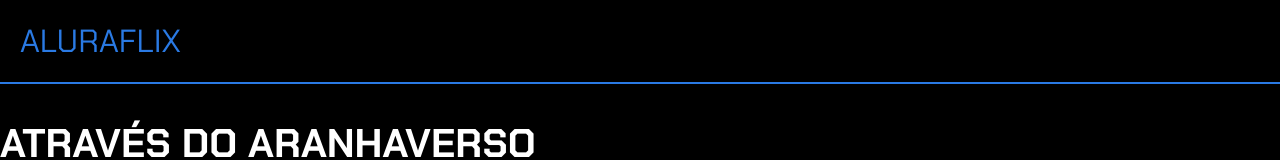
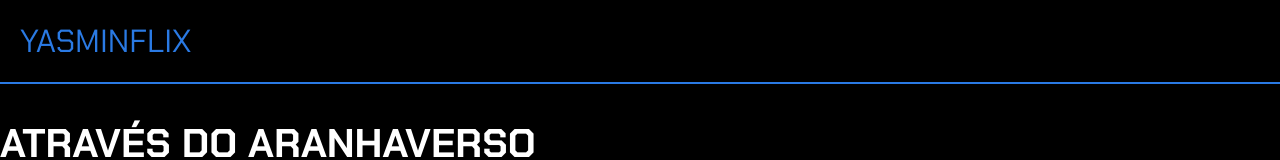
Before and after one commit to yasmin14805/yasminflix-, a plain HTML site: page index.html in a window 1280 px wide. Shown: the top 160 px of the page. Drawn offline with Linux system fonts and the light colour scheme.

Commit message:
Alterando aluraflix para Yasminflix

```diff
--- a/index.html
+++ b/index.html
@@ -2,7 +2,7 @@
 
 <head>
     <link rel="stylesheet" href="styles.css" />
-    <title>Aluraflix</title><link rel="preconnect" href="https://fonts.googleapis.com">
+    <title>YasminFlix</title><link rel="preconnect" href="https://fonts.googleapis.com">
     <link rel="preconnect" href="https://fonts.gstatic.com" crossorigin>
     <link href="https://fonts.googleapis.com/css2?family=Chakra+Petch:ital,wght@0,300;0,400;0,500;0,600;0,700;1,300;1,400;1,500;1,600;1,700&display=swap" rel="stylesheet">
 </head>
@@ -10,7 +10,7 @@
 
 <body>
 
-    <header>ALURAFLIX</header>
+    <header>YASMINFLIX</header>
 
     <section class="chamada">
         <div class="chamada-texto">
```
